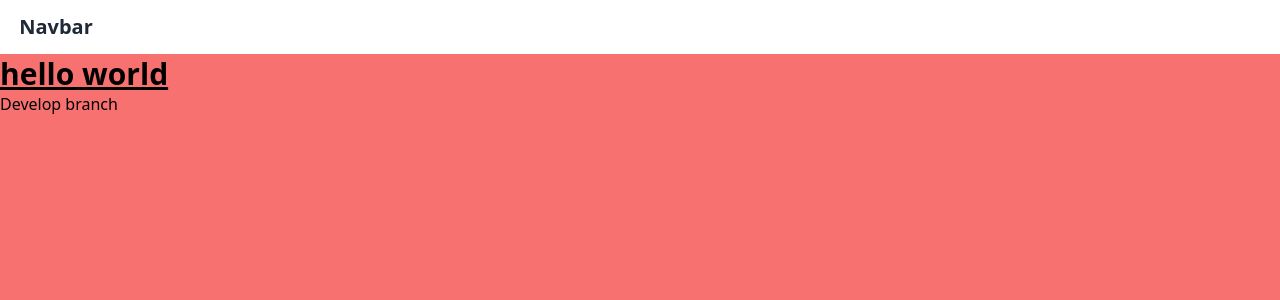
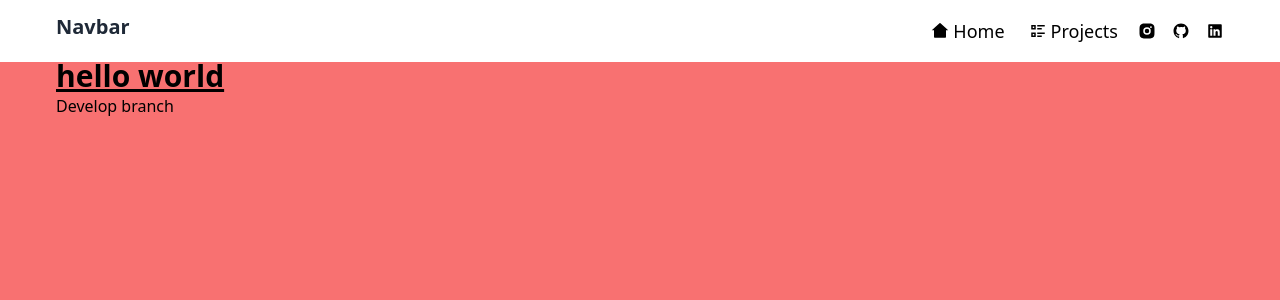
Before and after one commit to emadel1990/zapp, a Next.js app: page / in a window 1280 px wide. Shown: the top 300 px of the page. Built offline with nearby package versions, Linux system fonts and the light colour scheme.

Commit message:
feature: Added Dropdown component

```diff
--- /dev/null
+++ b/components/Dropdown.js
@@ -0,0 +1,66 @@
+import { useState } from "react";
+import { motion } from "framer-motion";
+
+const Dropdown = ({ icon, text1, text2, link1, link2 }) => {
+  const [shown, setShown] = useState(false);
+
+  const showMenu = {
+    enter: {
+      opacity: 1,
+      y: 0,
+      display: "block",
+    },
+    exit: {
+      y: -5,
+      opacity: 0,
+      transition: {
+        duration: 0.3,
+      },
+      transitionEnd: {
+        display: "none",
+      },
+    },
+  };
+
+  return (
+    <motion.div
+      onHoverStart={() => setShown(true)}
+      onHoverEnd={() => setShown(false)}
+      className="relative"
+    >
+      <span className="cursor-pointer">{icon}</span>
+      <motion.ul
+        variants={showMenu}
+        initial="exit"
+        animate={shown ? "enter" : "exit"}
+        className="absolute bg-white mt-1 right-0 border border-blue-strong border-opacity-50 rounded-md p-2"
+      >
+        <a href={`${link1}`} rel="no-referrer" target="_blank">
+          <motion.li
+            whileHover={{
+              color: "#86bbd8",
+              x: 2,
+            }}
+            className="cursor-pointer p-1 text-gray-700"
+          >
+            {text1}
+          </motion.li>
+        </a>
+
+        <a href={`${link2}`}>
+          <motion.li
+            whileHover={{
+              color: "#86bbd8",
+              x: 2,
+            }}
+            className="cursor-pointer p-1 text-gray-700"
+          >
+            {text2}
+          </motion.li>
+        </a>
+      </motion.ul>
+    </motion.div>
+  );
+};
+
+export default Dropdown;
--- a/components/Layouts/AppLayout.js
+++ b/components/Layouts/AppLayout.js
@@ -2,7 +2,7 @@ import React from "react";
 import Navbar from "../Navbar";
 
 const style = {
-  appLayout: "min-h-screen bg-red-400 pt-[3.5rem]",
+  appLayout: "min-h-screen bg-red-400 pt-[3.6rem] px-4 md:px-14",
 };
 const AppLayout = ({ children }) => {
   return (
--- a/components/Navbar.js
+++ b/components/Navbar.js
@@ -1,14 +1,72 @@
 import React from "react";
+import Link from "next/link";
+import Dropdown from "./Dropdown";
+import { motion } from "framer-motion";
+import {
+  RiInstagramFill,
+  RiLinkedinBoxFill,
+  RiGithubFill,
+  RiHome2Fill,
+  RiListCheck2,
+} from "react-icons/ri";
 
 const style = {
-  wrapper: `w-full px-[1.2rem] py-[0.8rem] flex fixed bg-white`,
-  logoText: `text-xl font-bold text-gray-800`,
+  wrapper: `w-full px-14 py-[0.8rem] flex justify-between fixed bg-white`,
+  logoText: `text-xl font-black text-gray-800`,
+  navbar: `flex space-x-4 text-lg font-medium items-center`,
 };
 
 const Navbar = () => {
   return (
     <div className={style.wrapper}>
       <h2 className={style.logoText}>Navbar</h2>
+      <div className={style.navbar}>
+        <Link href="/">
+          <motion.a
+            whileHover={{
+              color: "#86bbd8",
+              x: 2,
+              y: -1,
+            }}
+            className="cursor-pointer p-1 flex items-center"
+          >
+            <RiHome2Fill className="mr-1"/> Home
+          </motion.a>
+        </Link>
+        <Link href="/">
+          <motion.a
+            whileHover={{
+              color: "#86bbd8",
+              x: 2,
+              y: -1,
+            }}
+            className="cursor-pointer p-1 flex items-center"
+          >
+            <RiListCheck2 className="mr-1" /> Projects
+          </motion.a>
+        </Link>
+        <Dropdown
+          icon={<RiInstagramFill />}
+          text1="emaaadelgado"
+          text2="gabriel_briitez"
+          link1="https://www.instagram.com/emaaadelgado/"
+          link2="https://www.instagram.com/gabriel_briitez/"
+        />
+        <Dropdown
+          icon={<RiGithubFill />}
+          text1="emadel1990"
+          text2="gbritez53"
+          link1="https://github.com/emadel1990"
+          link2="https://github.com/gbritez53"
+        />
+        <Dropdown
+          icon={<RiLinkedinBoxFill />}
+          text1="emadevjs"
+          text2="gabriel-britez"
+          link1="https://www.linkedin.com/in/emadevjs/"
+          link2="https://www.linkedin.com/in/gabriel-britez/"
+        />
+      </div>
     </div>
   );
 };
--- a/package.json
+++ b/package.json
@@ -9,6 +9,7 @@
     "lint": "next lint"
   },
   "dependencies": {
+    "framer-motion": "^6.2.6",
     "next": "12.1.0",
     "react": "17.0.2",
     "react-dom": "17.0.2",
```
Also changed, not shown: 1 other file (tests, documents, lock files or other folders).
